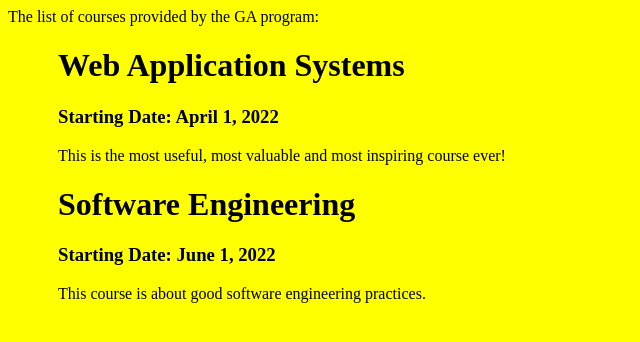
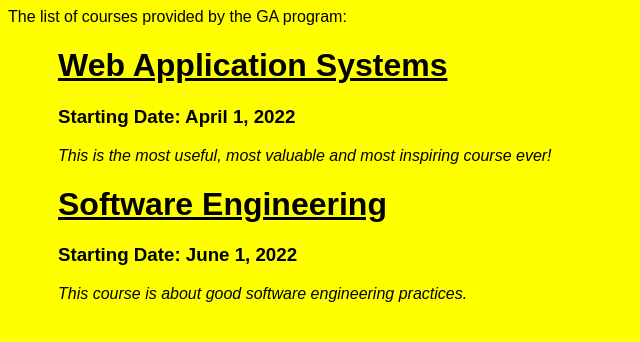
Before and after one commit to connorcrookston/WASproject, a Django app: page / in a window 1280 px wide. Shown: the top 342 px of the page, without its empty margins (0-640 px from the left). Run offline with Django 3.2, Linux system fonts and the light colour scheme; data comes from the database, SQL or seed files in the repository.

Commit message:
Completed class practical test 22/03/2022, minor refactoring done

```diff
--- a/WASproject/course/static/styles/styles.css
+++ b/WASproject/course/static/styles/styles.css
@@ -3,4 +3,12 @@
 }
 body {
     background-color: yellow;
+    font-family:sans-serif;
 }
+h1 {
+    text-decoration:underline;
+    text-transform:capitalize;
+}
+p {
+    font-style:italic;
+}
```
